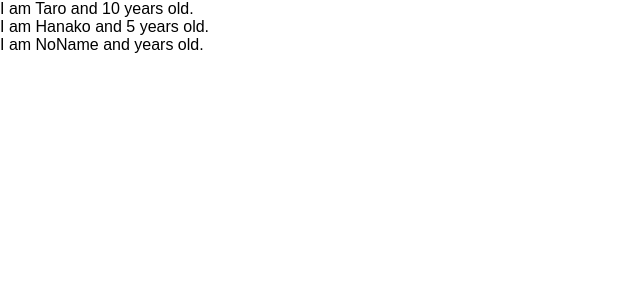
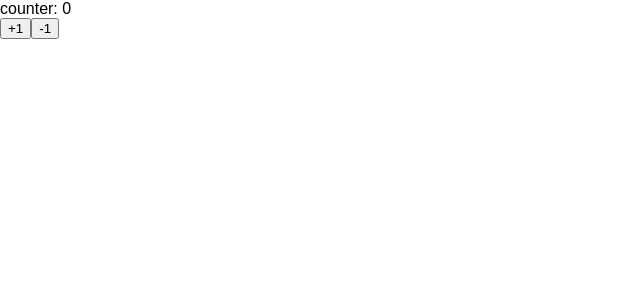
Before and after one commit to minimalartrock/udemy-react-redux-crud-application, a React (Create React App) app: page / in a window 1280 px wide. Shown: the top 300 px of the page, without its empty margins (0-640 px from the left). Built offline with nearby package versions, Linux system fonts and the light colour scheme.

Commit message:
learn state and setState

```diff
--- a/src/App.js
+++ b/src/App.js
@@ -1,32 +1,37 @@
-import React from "react";
-import PropTypes from "prop-types";
+import React, { Component } from "react";
 
-const App = () => {
-  const profiles = [
-    { name: "Taro", age: 10 },
-    { name: "Hanako", age: 5 },
-    { name: "NoName" }
-  ];
-  return (
-    <div>
-      {profiles.map((profile, index) => {
-        return <User name={profile.name} age={profile.age} key={index} />;
-      })}
-    </div>
-  );
-};
+const App = () => (
+  <div>
+    <Counter />
+  </div>
+);
 
-const User = props => {
-  return (
-    <div>
-      I am {props.name} and {props.age} years old.
-    </div>
-  );
-};
+class Counter extends Component {
+  constructor(props) {
+    super(props);
+    console.log(this.state);
+    this.state = { count: 0 };
+  }
 
-User.propTypes = {
-  name: PropTypes.string,
-  age: PropTypes.number.isRequired
-};
+  handlePlusButton = () => {
+    console.log(this.state.count);
+    this.setState({ count: this.state.count + 1 });
+  };
+
+  handleMinuxButton = () => {
+    console.log(this.state.count);
+    this.setState({ count: this.state.count - 1 });
+  };
+
+  render() {
+    return (
+      <React.Fragment>
+        <div>counter: {this.state.count}</div>
+        <button onClick={this.handlePlusButton}>+1</button>
+        <button onClick={this.handleMinuxButton}>-1</button>
+      </React.Fragment>
+    );
+  }
+}
 
 export default App;
```
